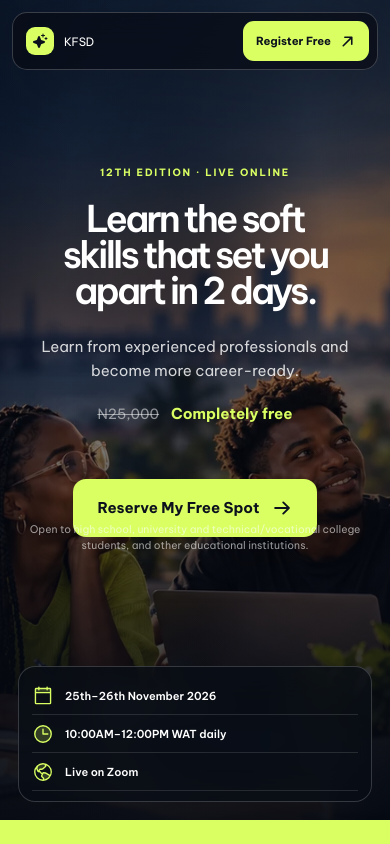
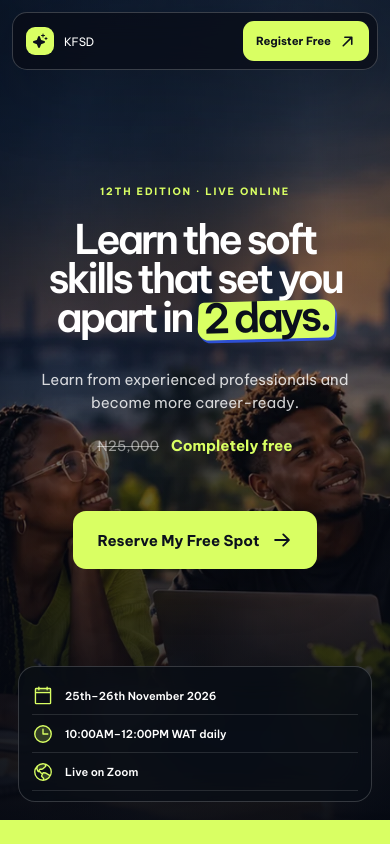
Before and after one commit to chiazaokoli/kfsd-website, a Next.js app: page / in a window 390 px wide. Shown: the top 844 px of the page. Built offline with nearby package versions, Linux system fonts and the light colour scheme.

Commit message:
Strengthen mobile hero headline

```diff
--- a/app/globals.css
+++ b/app/globals.css
@@ -61,13 +61,14 @@ img { display: block; }
 .hero-content { width: min(1240px, 100%); margin: 0 auto; text-align: center; }
 .hero-kicker, .section-kicker { margin: 0 0 22px; color: var(--lime); font-size: .73rem; font-weight: 700; letter-spacing: .18em; text-transform: uppercase; }
 .new-hero h1 { max-width: 1240px; margin: 0 auto; font-size: clamp(3.4rem, 7vw, 7.3rem); font-weight: 550; letter-spacing: -.075em; line-height: .94; text-wrap: balance; }
+.hero-title-highlight { position: relative; display: inline-block; z-index: 0; padding: .01em .13em .07em; color: var(--ink); white-space: nowrap; transform: rotate(-1.5deg); }
+.hero-title-highlight::before { position: absolute; z-index: -1; inset: .08em -.01em .02em; border-radius: .12em .35em .14em .3em; background: var(--lime); box-shadow: .05em .07em 0 rgba(49,92,255,.78); content: ""; transform: skewX(-4deg); }
 .hero-subhead { max-width: 610px; margin: 27px auto 0; color: rgba(255,255,255,.82); font-size: clamp(1.03rem, 1.5vw, 1.3rem); line-height: 1.55; }
 .hero-price { display: flex; align-items: baseline; justify-content: center; gap: 12px; margin: 22px 0; }
 .hero-price s { color: rgba(255,255,255,.52); font-size: .88rem; }
 .hero-price span { color: var(--lime); font-size: .94rem; font-weight: 700; }
 .primary-cta { display: inline-flex; min-height: 58px; align-items: center; gap: 13px; padding: 0 25px; color: var(--ink); border-radius: 13px; background: var(--lime); box-shadow: 0 16px 50px rgba(0,0,0,.22); font-size: .93rem; font-weight: 750; transition: transform 220ms ease, box-shadow 220ms ease; }
 .primary-cta:hover { transform: translateY(-4px); box-shadow: 0 22px 60px rgba(217,255,99,.22); }
-.hero-audience { max-width: 690px; margin: 18px auto 0; color: rgba(255,255,255,.58); font-size: .76rem; line-height: 1.55; }
 .event-dock { position: absolute; right: 4vw; bottom: 24px; left: 4vw; display: grid; min-height: 82px; grid-template-columns: repeat(3, 1fr) 68px; align-items: center; border: 1px solid rgba(255,255,255,.18); border-radius: 17px; background: rgba(8,13,22,.72); backdrop-filter: blur(18px); }
 .event-dock > div { display: flex; min-height: 45px; align-items: center; gap: 11px; padding: 0 24px; border-right: 1px solid rgba(255,255,255,.16); font-size: .78rem; font-weight: 600; }
 .event-dock svg { color: var(--lime); }
@@ -346,9 +347,8 @@ img { display: block; }
   .splash-moment small { position: absolute; right: 0; bottom: 22px; padding: 0; }
   .splash-footer { right: 20px; bottom: 24px; left: 20px; }
   .hero-kicker { font-size: .63rem; }
-  .new-hero h1 { font-size: 2.3rem; line-height: .97; }
+  .new-hero h1 { font-size: 2.55rem; line-height: .96; }
   .hero-subhead { font-size: .94rem; }
-  .hero-audience { font-size: .66rem; }
   .countdown-grid strong { font-size: 2.2rem; }
   .hook-copy h2, .section-heading h2, .schedule-intro h2, .proof-header h2, .organiser-copy h2, .faq-section-new h2 { font-size: 2.65rem; }
   .question-list li { grid-template-columns: 34px 1fr; gap: 12px; }
--- a/app/page.tsx
+++ b/app/page.tsx
@@ -144,11 +144,10 @@ export default function Home() {
           <div className="hero-scrim" aria-hidden="true" />
           <div className="hero-content">
             <p className="hero-kicker hero-enter">{siteConfig.edition} · Live online</p>
-            <h1 className="hero-enter" id="hero-title">Learn the soft skills that set you apart in 2 days.</h1>
+            <h1 className="hero-enter" id="hero-title">Learn the soft skills that set you apart in <span className="hero-title-highlight">2 days.</span></h1>
             <p className="hero-subhead hero-enter">Learn from experienced professionals and become more career-ready.</p>
             <div className="hero-price hero-enter"><s>{siteConfig.registration.priceWas}</s><span>{siteConfig.registration.priceNow}</span></div>
             <a className="primary-cta hero-enter" href="#register">Reserve My Free Spot <ArrowRight size={20} weight="bold" /></a>
-            <p className="hero-audience hero-enter">Open to high school, university and technical/vocational college students, and other educational institutions.</p>
           </div>
           <div className="event-dock hero-enter">
             <div><CalendarBlank size={22} weight="duotone" /><span>{siteConfig.event.dateLabel}</span></div>
```
